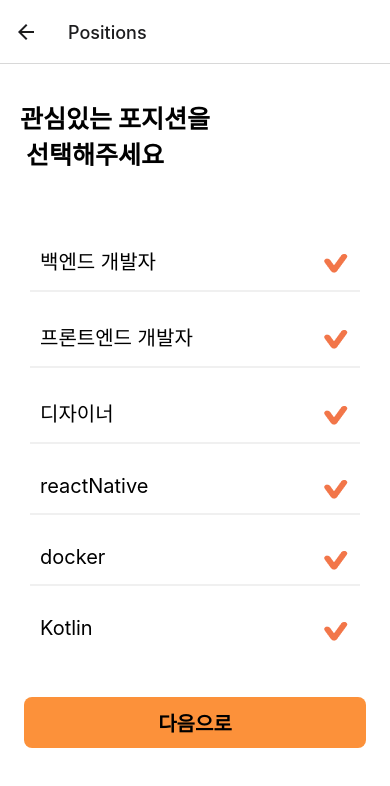
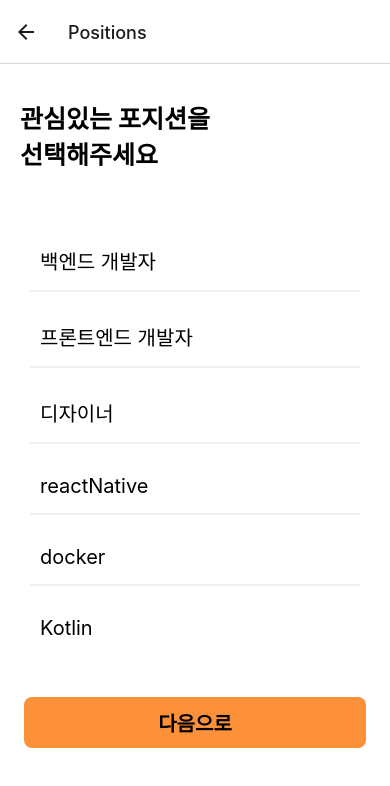
Before and after one commit to NoPaymentCoding/mangopot_frontend, a React Native app: screen /Positions in a window 390 px wide. Shown: the top 786 px of the page. Built offline with nearby package versions, Linux system fonts and the light colour scheme.

Commit message:
feat : position 클릭시 V표시

```diff
--- a/src/screens/users/PositionsScreen.tsx
+++ b/src/screens/users/PositionsScreen.tsx
@@ -1,5 +1,5 @@
 //react libraries import
-import React from 'react';
+import React, {useEffect, useState} from 'react';
 import {
   View,
   Text,
@@ -9,6 +9,7 @@ import {
   FlatList,
   Image,
   StyleSheet,
+  Pressable,
 } from 'react-native';
 
 //design 관련
@@ -20,30 +21,51 @@ import positions from '../../types/users/SignUpTypes';
 
 //stack 관련 import
 import {StackScreenProps} from '@react-navigation/stack';
+import interests from '../../types/users/SignUpTypes';
+import userService from '../../services/userService';
 
 export type PositionsScreenProps = StackScreenProps<
   UserStackParamList,
   'Positions'
 >;
 
-const Item = ({title}) => (
-  <View style={customStyles.selectBoxArea}>
+const Item = ({name}: string) => {
+  const [isSelected, setIsSelected] = useState<boolean>(false);
+  return (
+    <Pressable
+      style={customStyles.selectBoxArea}
+      onPress={() => {
+        setIsSelected(!isSelected);
+      }}>
       <View style={{flex: 8}}>
-      <Text style={customStyles.selectTxt}>{title}</Text>
+        <Text style={customStyles.selectTxt}>{name}</Text>
       </View>
+      {isSelected ? (
         <View style={{flex: 1, justifyContent: 'center'}}>
           <Image source={require('../../assets/images/check.png')} />
         </View>
-  </View>
+      ) : (
+        <View />
+      )}
+    </Pressable>
   );
+};
 
 export default function PositionsScreen({navigation}: PositionsScreenProps) {
+  // const [positionsInfo, setPositionsInfo] = useState<positions[]>([]);
+  //
+  // useEffect(() => {
+  //   userService.getPositionList().then(res => {
+  //     setPositionsInfo(res.data);
+  //   });
+  // }, []);
+
   return (
     <View style={styles.container}>
       <View style={styles.topArea}>
         <View style={styles.titleTxtArea}>
           <Text style={styles.titleTxt}>
-            {'관심있는 포지션을\n 선택해주세요'}
+            {'관심있는 포지션을\n선택해주세요'}
           </Text>
         </View>
       </View>
@@ -52,7 +74,7 @@ export default function PositionsScreen({navigation}: PositionsScreenProps) {
           <ScrollView>
             <FlatList
               data={positionsInfo}
-              renderItem={({item}) => <Item title={item.name} />}
+              renderItem={({item}) => <Item name={item.name} />}
             />
           </ScrollView>
         </SafeAreaView>
```
Lines whose indentation alone changed are shown as unchanged.
